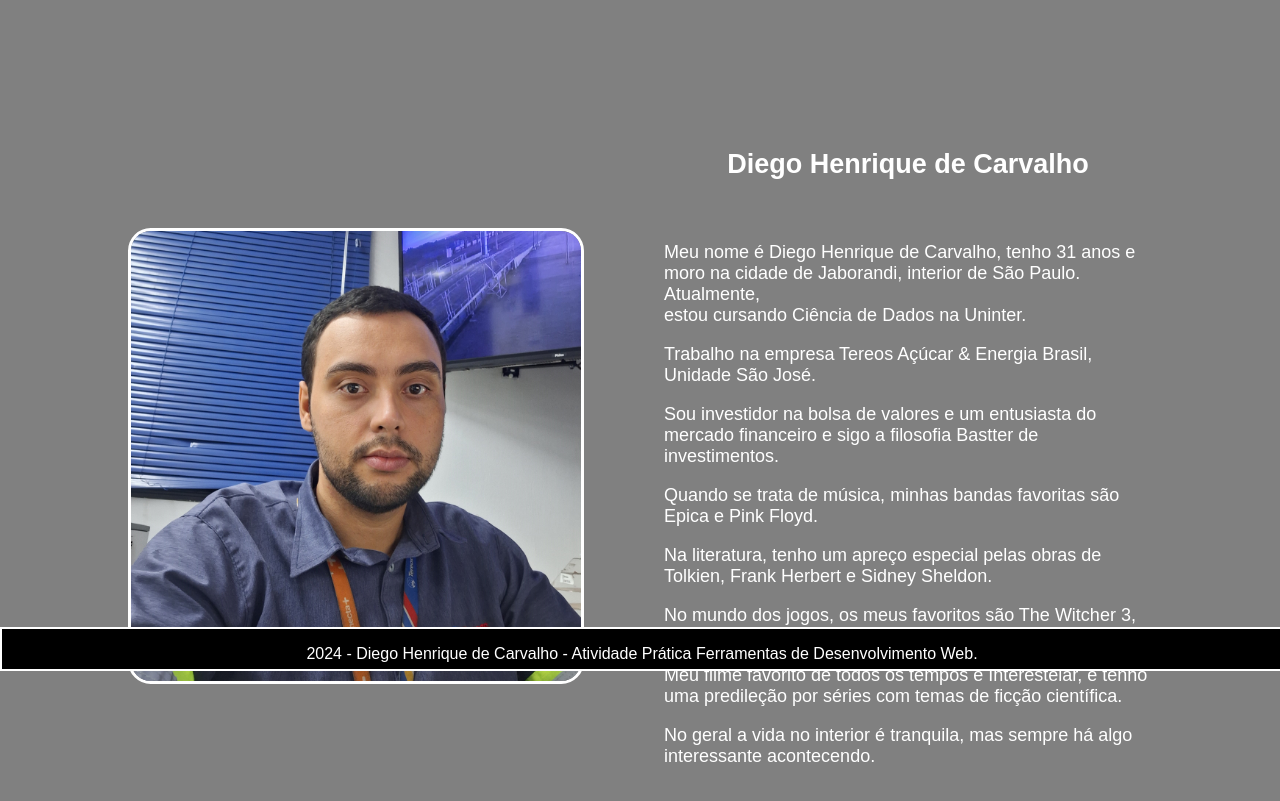
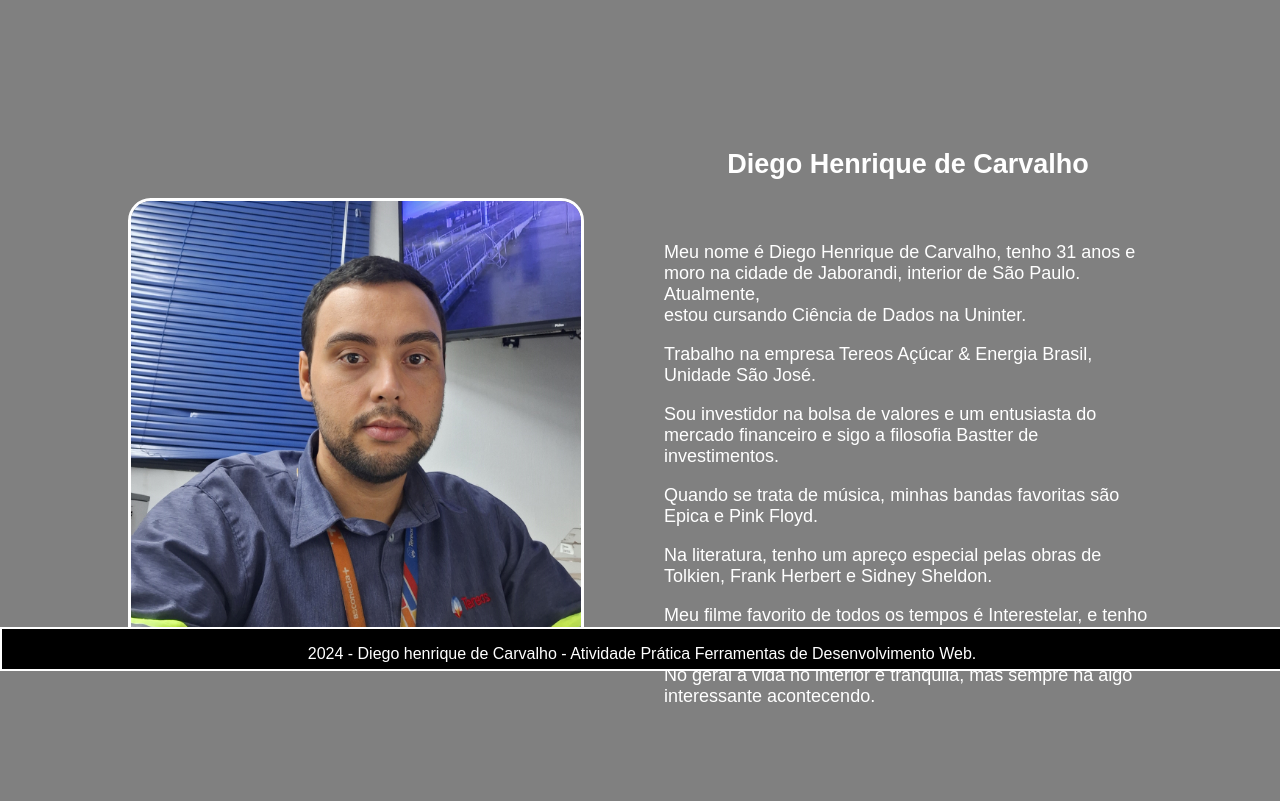
Before and after one commit to dhdcarvalho/APWebdevelopmenttools, a plain HTML site: page index.html in a window 1280 px wide. Shown: the part 129-930 px from the top of the page. Drawn offline with Linux system fonts and the light colour scheme.

Commit message:
Add files via upload

```diff
--- a/index.html
+++ b/index.html
@@ -27,13 +27,12 @@
             <p>Sou investidor na bolsa de valores e um entusiasta do mercado financeiro e sigo a filosofia Bastter de investimentos.<p>
             <p>Quando se trata de música, minhas bandas favoritas são Epica e Pink Floyd.</p>
             <p>Na literatura, tenho um apreço especial pelas obras de Tolkien, Frank Herbert e Sidney Sheldon.</p>
-            <p>No mundo dos jogos, os meus favoritos são The Witcher 3, Elden Ring, Red Dead Redemption 2 e Final Fantasy VII.</p>
             <p>Meu filme favorito de todos os tempos é Interestelar, e tenho uma predileção por séries com temas de ficção científica.</p>
             <p>No geral a vida no interior é tranquila, mas sempre há algo interessante acontecendo.</p>
         </div>
     </section>
     <footer>
-        <p>2024 - Diego Henrique de Carvalho - Atividade Prática Ferramentas de Desenvolvimento Web.</p>
+        <p>2024 - Diego henrique de Carvalho - Atividade Prática Ferramentas de Desenvolvimento Web.</p>
     </footer>
 </body>
 </html>
```
